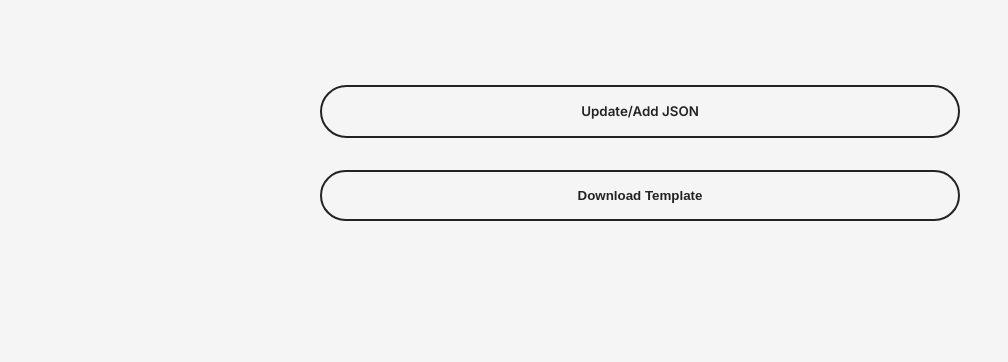
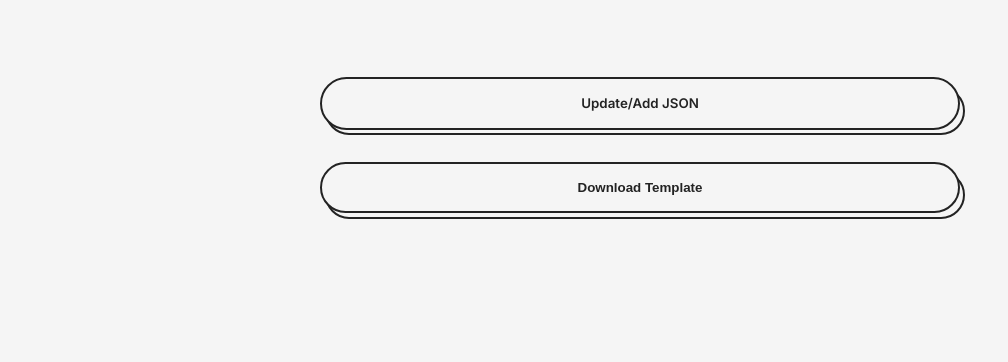
Before and after one commit to TheSudoersClub/TimeLineup, a plain HTML site: page index.html in a window 1280 px wide. Shown: the part 438-800 px from the top of the page, without its empty margins (0-1008 px from the left). Drawn offline with Linux system fonts and the light colour scheme.

Commit message:
update default screen control styles

```diff
--- a/index.html
+++ b/index.html
@@ -73,9 +73,11 @@
     <div class="controls">
       <div class="update-container">
         <label for="choose-file" id="update-json-btn">Update/Add JSON</label>
+        <div class="outline"></div>
         <input type="file" id="choose-file">
       </div>
       <div class="download-container">
+        <div class="outline"></div>
         <button class="download-template-btn">Download Template</button>
       </div>
     </div>
--- a/styles/components/default_screen.css
+++ b/styles/components/default_screen.css
@@ -4,17 +4,43 @@
   align-items: center;
   justify-content: center;
   flex-direction: column;
-  gap: 6rem;
+  gap: 5rem;
 
   display: none;
 }
 
 #default-screen .logo img {
   width: 10rem;
-  transform: translateY(-2rem);
+  transform: translateY(-5rem);
 }
 
-#default-screen .controls{
-    display: grid;
-    gap: 2rem;
+#default-screen .controls {
+  display: grid;
+  gap: 2rem;
 }
+
+#default-screen .controls .outline {
+  border: 2px solid var(--txt-clr);
+  height: 3rem;
+  width: 50vw;
+  position: absolute;
+  border-radius: 50px;
+  z-index: -1;
+  transform: translate(5px, 8px);
+}
+
+#default-screen .controls button,
+label {
+  transition: 0.1s ease;
+}
+
+#default-screen .controls button:hover,
+label:hover {
+  background: var(--highlight-clr);
+}
+
+#default-screen .controls .download-container {
+  display: flex;
+  justify-content: center;
+  align-items: center;
+}
--- a/styles/components/edit_menu.css
+++ b/styles/components/edit_menu.css
@@ -20,12 +20,12 @@
 
 .toggle-on {
   animation: edit-menu-toggle-on 0.5s forwards;
-  animation-timing-function: cubic-bezier(.34, .09, .23, 1.06)
+  animation-timing-function: cubic-bezier(0.34, 0.09, 0.23, 1.06);
 }
 
 .toggle-off {
   animation: edit-menu-toggle-off 0.5s forwards;
-  animation-timing-function: cubic-bezier(.34, .09, .23, 1.06)
+  animation-timing-function: cubic-bezier(0.34, 0.09, 0.23, 1.06);
 }
 
 .update-container {
@@ -34,12 +34,12 @@
   justify-content: center;
   flex-direction: column;
 }
-#choose-file{
-    display: none;
+
+#choose-file {
+  display: none;
 }
 
-label
-{
+label {
   text-align: center;
   font-size: 13.33px;
   padding: 1rem 0.8rem;
@@ -48,16 +48,22 @@ label
   width: 50vw;
   font-weight: 600;
   background: var(--bg-clr);
+  transition: 0.1s ease;
 }
 
 button {
-
   padding: 1rem 0.8rem;
   border-radius: 50px;
   border: 0.15rem solid var(--txt-clr);
   width: 50vw;
   font-weight: bold;
   background: var(--bg-clr);
+  transition: 0.1s ease;
+}
+
+label:hover,
+button:hover {
+  background: var(--highlight-clr);
 }
 
 @keyframes edit-menu-toggle-on {
--- a/styles/components/sub_card.css
+++ b/styles/components/sub_card.css
@@ -87,7 +87,7 @@
 }
 
 #active-card {
-  background: #dcdcdc;
+  background: var(--highlight-clr);
   animation: progress-bar var(--pb-animation-duration) forwards;
 }
 
--- a/styles/index.css
+++ b/styles/index.css
@@ -2,6 +2,7 @@
 :root {
   --bg-clr: whitesmoke;
   --txt-clr: rgb(35, 35, 35);
+  --highlight-clr:  #dcdcdc;
   --pb-animation-duration: 15s;
   --start-width: 0;
 }
```
